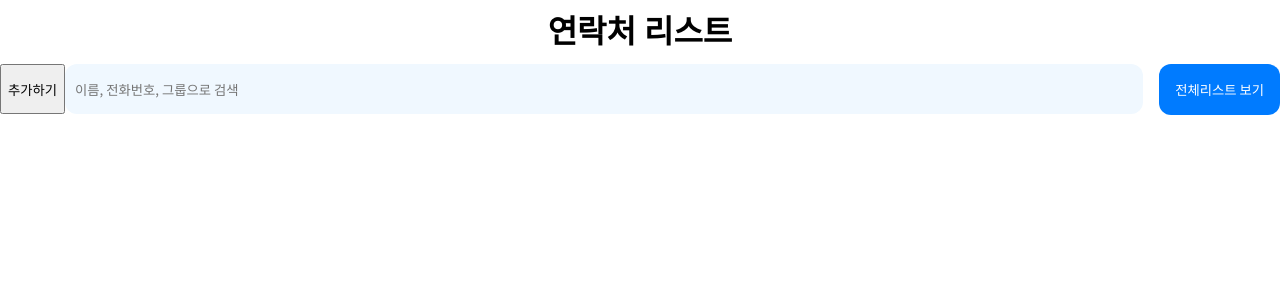
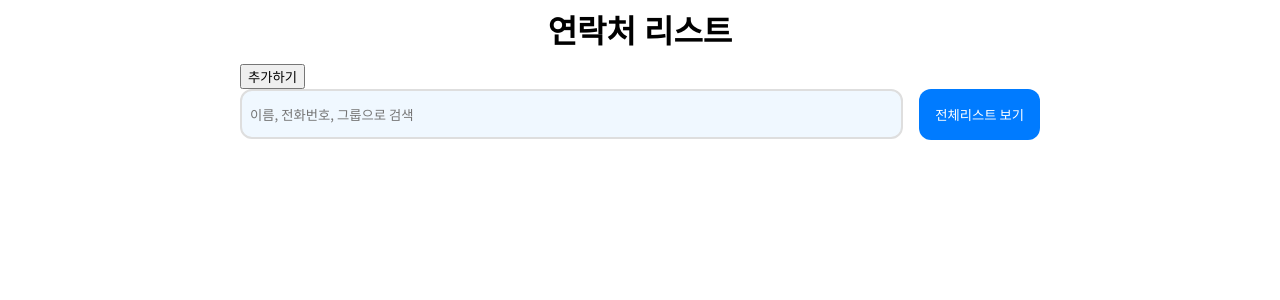
Before and after one commit to shlee9999/React-ContactList, a React (Vite) app: page / in a window 1280 px wide. Shown: the top 300 px of the page. Built offline with nearby package versions, Linux system fonts and the light colour scheme.

Commit message:
Design: max/min width

```diff
--- a/src/components/Header/style.css
+++ b/src/components/Header/style.css
@@ -1,5 +1,8 @@
 header.header {
+  margin: auto;
   padding: 1rem;
+  min-width: var(--min-w);
+  max-width: var(--max-w);
 }
 
 h1 {
--- a/src/global.css
+++ b/src/global.css
@@ -2,6 +2,8 @@
   --p-color: #007bff;
   --s-color: #f0f8ff;
   --border-color: #dedede;
+  --max-w: 800px;
+  --min-w: 500px;
 }
 * {
   box-sizing: border-box;
--- a/src/pages/HomePage.tsx
+++ b/src/pages/HomePage.tsx
@@ -54,23 +54,22 @@ export default function HomePage() {
   return (
     <div className='home'>
       <button onClick={openAddModal}>추가하기</button>
+      <div className='search-wrap'>
+        <input
+          ref={ref}
+          className='search-input'
+          onChange={onChange}
+          placeholder='이름, 전화번호, 그룹으로 검색'
+        />
+        <PrimaryBtn onClick={onClickListBtn}>전체리스트 보기</PrimaryBtn>
+      </div>
+
+      <ContactInfoCon contactInfos={filteredContactInfos} />
       <AddModal
         isOpen={isAddModalOpen}
         openGroupModal={openGroupModal}
         closeModal={closeAddModal}
       />
-      <div className='outer-wrap'>
-        <div className='search-wrap'>
-          <input
-            ref={ref}
-            className='search-input'
-            onChange={onChange}
-            placeholder='이름, 전화번호, 그룹으로 검색'
-          />
-          <PrimaryBtn onClick={onClickListBtn}>전체리스트 보기</PrimaryBtn>
-        </div>
-        <ContactInfoCon contactInfos={filteredContactInfos} />
-      </div>
       <GroupModal isOpen={isGroupModalOpen} closeModal={closeGroupModal} />
     </div>
   );
--- a/src/pages/style.css
+++ b/src/pages/style.css
@@ -1,9 +1,9 @@
 .home {
-  display: flex; /*! 임시. 나중에 모달로 바꾸면 빠질 css */
+  margin: auto;
+  min-width: var(--min-w);
+  max-width: var(--max-w);
 }
-.outer-wrap {
-  flex: 1; /*! 임시. 나중에 모달로 바꾸면 빠질 css */
-}
+
 .search-wrap {
   display: flex;
   height: 50px;
@@ -21,8 +21,8 @@
   border-radius: 12px;
   flex: 3;
   height: 100%;
-  border: 2px solid transparent;
-  transition: border-color 0.2s;
+  border: 2px solid var(--border-color);
+  transition: border-color 0.3s;
 }
 .search-input:focus {
   border-color: var(--p-color);
```
